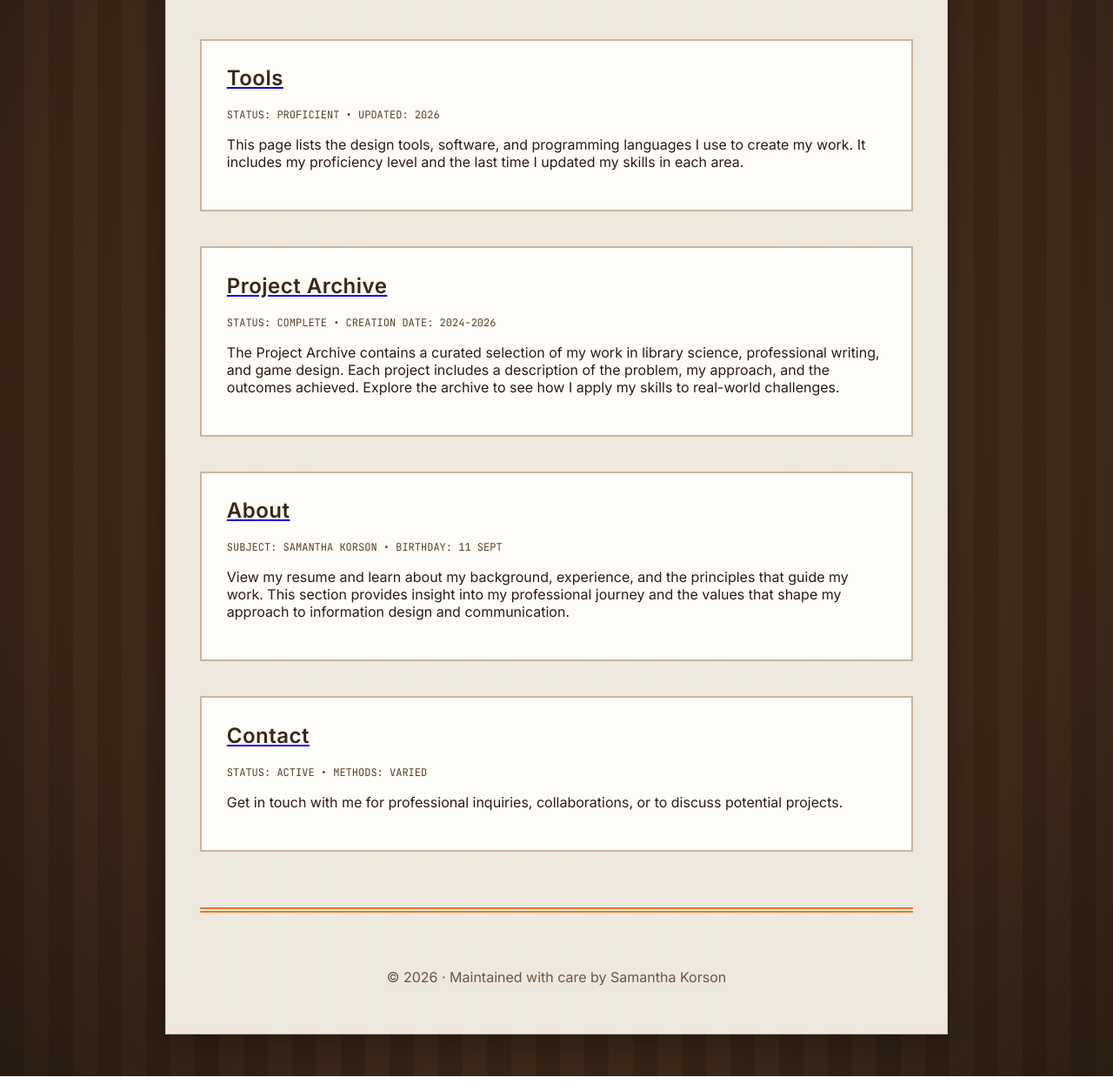
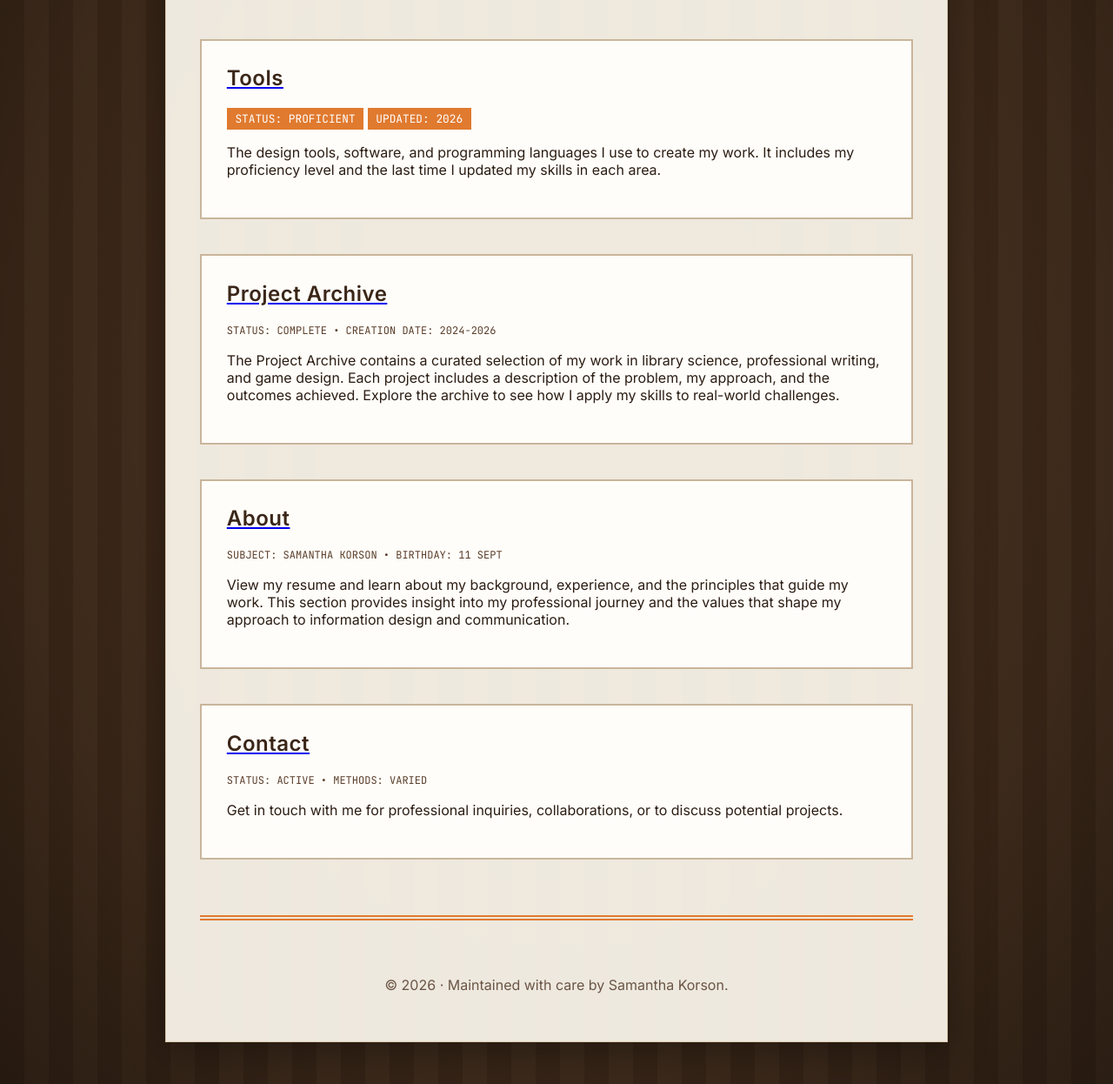
Before and after one commit to Kablantha/portfolio, a plain HTML site: page index.html in a window 1280 px wide. Shown: the part 348-1594 px from the top of the page at 87% size. Drawn offline with Linux system fonts and the light colour scheme.

Commit message:
Testing meta-line changes

```diff
--- a/css/retro-70s.css
+++ b/css/retro-70s.css
@@ -38,7 +38,6 @@ body {
       #553b26 56px
     );
 }
-
 
 h1, h2 {
   letter-spacing: 0.02em;
--- a/index.html
+++ b/index.html
@@ -16,12 +16,10 @@
     href="https://fonts.googleapis.com/css2?family=Inter:wght@400;600&family=JetBrains+Mono&display=swap"
     rel="stylesheet">
   <!-- JS -->
-  <script src="js/retro-effects.js" defer></script>
 </head>
 
 <body>
   <div class="container">
-
     <header class="page-header">
       <span class="stamp">MAIN INDEX</span>
       <h1>Samantha Korson</h1>
@@ -42,16 +40,16 @@
 
     <main>
       <section class="card">
-        <header><a href="tools/index.html"><h2>Tools</h2></a>
-        <div class="meta-line">STATUS: PROFICIENT &bull; UPDATED: <time datetime="2026">2026</time></div></header>
-
+        <header>
+          <a href="tools/index.html"><h2>Tools</h2></a>
+          <div class="stamp">STATUS: PROFICIENT</div>
+          <div class="stamp">UPDATED: <time datetime="2026">2026</time></div>
+        </header>
         <p>
-          This page lists the design tools, software, and programming languages I use to create my work. It includes my proficiency level and the last time I updated my skills in each area.
+          The design tools, software, and programming languages I use to create my work. It includes my proficiency level and the last time I updated my skills in each area.
         </p>
       </section>
-    </main>
 
-      <main>
       <section class="card">
         <header><a href="work/index.html"><h2>Project Archive</h2></a>
         <div class="meta-line">STATUS: COMPLETE &bull; CREATION DATE: <time datetime="2024">2024</time>-<time datetime="2026">2026</time></div></header>
@@ -60,9 +58,7 @@
          The Project Archive contains a curated selection of my work in library science, professional writing, and game design. Each project includes a description of the problem, my approach, and the outcomes achieved. Explore the archive to see how I apply my skills to real-world challenges.
         </p>
       </section>
-      </main>
 
-      <main>
       <section class="card">
         <header><a href="about.html"><h2>About</h2></a>
         <div class="meta-line">SUBJECT: SAMANTHA KORSON &bull; BIRTHDAY: <time datetime="1985-09-11">11 SEPT</time></div></header>
@@ -71,9 +67,7 @@
         View my resume and learn about my background, experience, and the principles that guide my work. This section provides insight into my professional journey and the values that shape my approach to information design and communication.
         </p>
       </section>
-    </main>
 
-      <main>
       <section class="card">
         <header><a href="contact.html"><h2>Contact</h2></a>
         <div class="meta-line">STATUS: ACTIVE &bull; METHODS: VARIED</div></header>
@@ -85,7 +79,7 @@
     </main>
 
     <footer>
-      <p>&copy; <time datetime="2026">2026</time> · Maintained with care by Samantha Korson</p>
+      <p>&copy; <time datetime="2026">2026</time> · Maintained with care by Samantha Korson.</p>
     </footer>
 
   </div>
```
Also changed, not shown: contact.html (+0 -5 lines).
